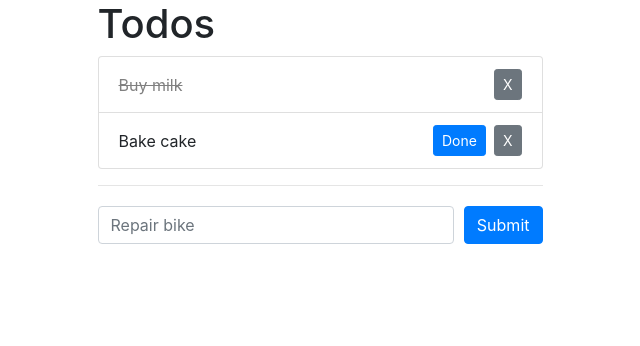
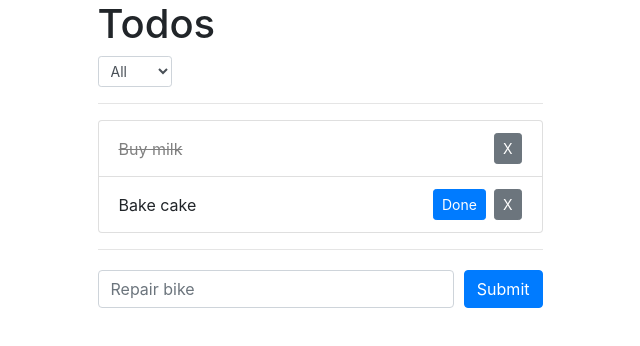
Before and after one commit to mxab/ng-todo-app, an Angular app: page / in a window 1280 px wide. Shown: the top 346 px of the page, without its empty margins (320-960 px from the left). Built offline with nearby package versions, Linux system fonts and the light colour scheme; data requests are answered from the project's data file.

Commit message:
filter by status

```diff
--- a/src/app/todos.service.ts
+++ b/src/app/todos.service.ts
@@ -1,7 +1,17 @@
 import { Injectable } from '@angular/core';
 import { Observable } from 'rxjs';
 import { Todo } from './todos';
-import { HttpClient } from '@angular/common/http';
+import { HttpClient, HttpParams } from '@angular/common/http';
+
+export enum Status {
+  all = '',
+  done = 'done',
+  open = 'open',
+}
+
+export interface TodoFilter {
+  status: Status;
+}
 
 @Injectable({
   providedIn: 'root',
@@ -11,8 +21,15 @@ export class TodosService {
 
   constructor(private readonly http: HttpClient) {}
 
-  findAll(): Observable<Todo[]> {
-    return this.http.get<Todo[]>(this.TODOS_ENDPOINT);
+  findAll(filter: TodoFilter): Observable<Todo[]> {
+    let params = new HttpParams();
+
+    if (filter.status === Status.done) {
+      params = params.set('done', 'true');
+    } else if (filter.status === Status.open) {
+      params = params.set('done', 'false');
+    }
+    return this.http.get<Todo[]>(this.TODOS_ENDPOINT, { params });
   }
 
   done(id: number): Observable<Todo> {
--- a/src/app/todos/todos.component.html
+++ b/src/app/todos/todos.component.html
@@ -1,7 +1,21 @@
 <div class="row justify-content-md-center">
   <div class="col-md-5">
     <h1>Todos</h1>
-
+    <div>
+      <form [formGroup]="filterFormGroup" class="form-inline">
+        <label class="sr-only" for="status">Status</label>
+        <select
+          class="form-control form-control-sm"
+          id="status"
+          formControlName="status"
+        >
+          <option value="">All</option>
+          <option value="done">Done</option>
+          <option value="open">Open</option>
+        </select>
+      </form>
+    </div>
+    <hr />
     <div *ngIf="todosState$ | async as todosState">
       <ul class="list-group" *ngIf="todosState.todos.length">
         <li
--- a/src/app/todos/todos.component.ts
+++ b/src/app/todos/todos.component.ts
@@ -1,7 +1,7 @@
 import { Component, OnInit } from '@angular/core';
-import { TodosService } from '../todos.service';
+import { Status, TodoFilter, TodosService } from '../todos.service';
 import { catchError, map, startWith, switchMap } from 'rxjs/operators';
-import { BehaviorSubject, Observable, of } from 'rxjs';
+import { BehaviorSubject, combineLatest, Observable, of } from 'rxjs';
 import { Todo } from '../todos';
 import { FormBuilder, Validators } from '@angular/forms';
 
@@ -13,35 +13,18 @@ import { FormBuilder, Validators } from '@angular/forms';
 export class TodosComponent implements OnInit {
   private load$ = new BehaviorSubject<void>(undefined);
 
-  todos$: Observable<{
-    todos: Todo[];
-    error?: string;
-    loading: boolean;
-  }> = this.todosService.findAll().pipe(
-    map((result) => {
-      return {
-        todos: result,
-        error: null,
-        loading: false,
-      };
-    }),
-    catchError((e: Error) => {
-      return of({
-        todos: [],
-        error: e.message,
-        loading: false,
-      });
-    }),
-    startWith({
-      todos: [],
-      error: null,
-      loading: true,
-    })
-  );
+  filterFormGroup = this.fb.group({
+    status: this.fb.control(Status.all),
+  });
 
-  todosState$ = this.load$.pipe(
-    switchMap(() => {
-      return this.todos$;
+  todosState$ = combineLatest([
+    this.filterFormGroup.valueChanges.pipe(
+      startWith(this.filterFormGroup.value as TodoFilter)
+    ),
+    this.load$,
+  ]).pipe(
+    switchMap(([filter]: [TodoFilter, void]) => {
+      return this.loadTodos(filter);
     })
   );
 
@@ -87,4 +70,34 @@ export class TodosComponent implements OnInit {
         this.load$.next();
       });
   }
+
+  private loadTodos(
+    filter: TodoFilter
+  ): Observable<{
+    todos: Todo[];
+    error?: string;
+    loading: boolean;
+  }> {
+    return this.todosService.findAll(filter).pipe(
+      map((result) => {
+        return {
+          todos: result,
+          error: null,
+          loading: false,
+        };
+      }),
+      catchError((e: Error) => {
+        return of({
+          todos: [],
+          error: e.message,
+          loading: false,
+        });
+      }),
+      startWith({
+        todos: [],
+        error: null,
+        loading: true,
+      })
+    );
+  }
 }
```
